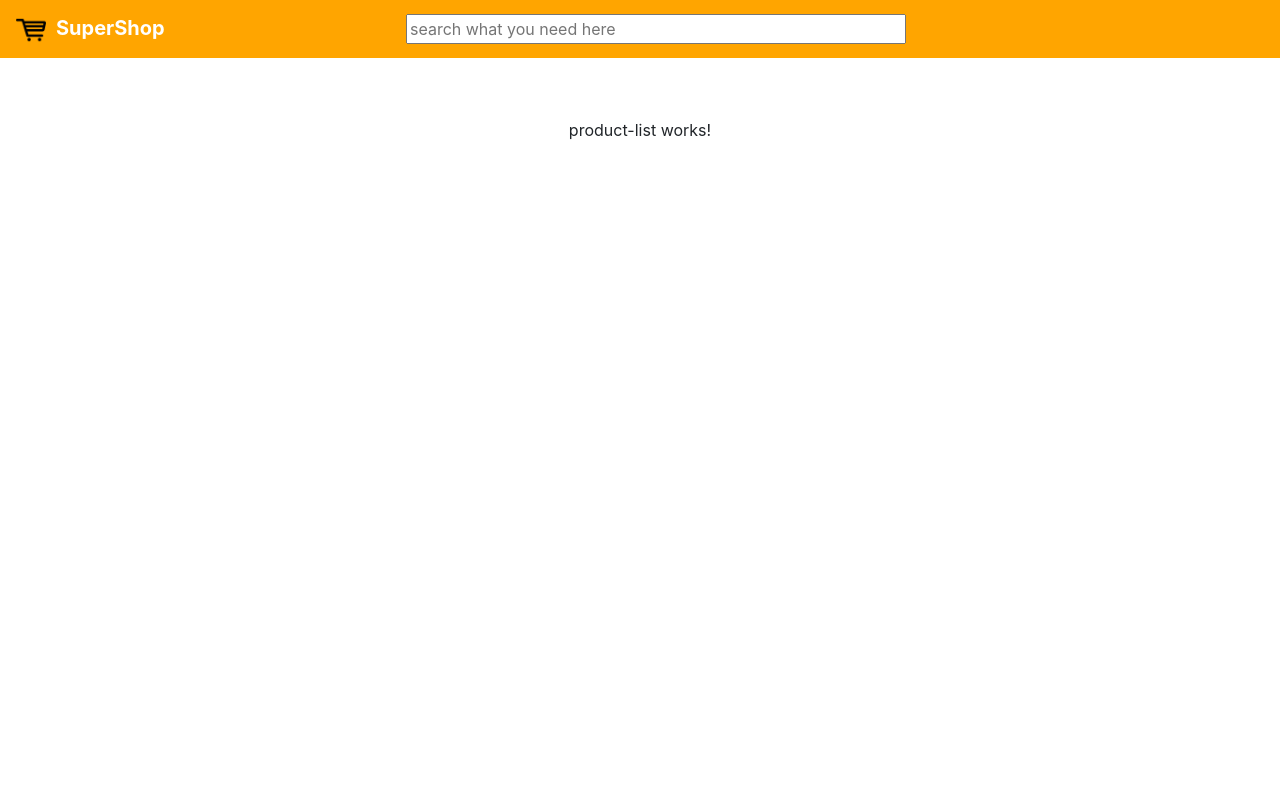
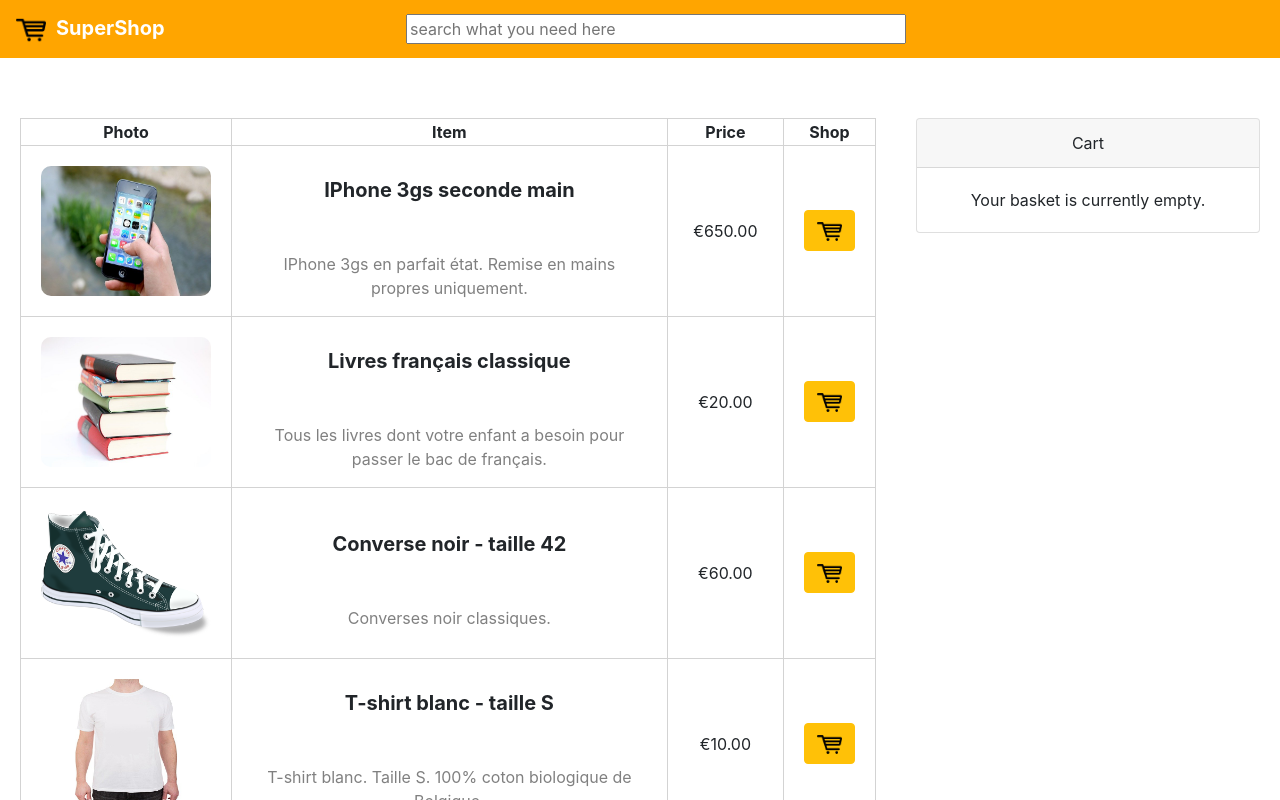
Before and after one commit to Alexisimonian/simpleAngularShop, an Angular app: page /products in a window 1280 px wide. Shown: the top 800 px of the page. Built offline with nearby package versions, Linux system fonts and the light colour scheme.

Commit message:
product list and begining cart

```diff
--- /dev/null
+++ b/src/app/products/cart.ts
@@ -0,0 +1,5 @@
+export interface ICart {
+  productName: string;
+  price: number;
+  quantity: number;
+}
--- a/src/app/products/product-list.component.css
+++ b/src/app/products/product-list.component.css
@@ -0,0 +1,49 @@
+.layout {
+  width: 100vw;
+  text-align: center;
+  transform: translate(0, -20px);
+}
+
+.layout td {
+  padding: 20px;
+}
+
+.shopping-cart {
+  vertical-align: top;
+}
+
+.item-img {
+  width: 190px;
+}
+
+.item-img img {
+  border-radius: 10px;
+}
+
+.product-list {
+  width: 70vw;
+}
+
+.product-list-table {
+  width: 100%;
+}
+
+.product-list-table td,
+.product-list-table th {
+  border: 1px solid lightgray;
+}
+
+.product-list-table tr:hover {
+  background-color: antiquewhite;
+}
+
+.product-title {
+  font-size: 1.25em;
+  font-weight: bold;
+  transform: translate(0, -17px);
+}
+
+.product-description {
+  transform: translate(0, 30px);
+  color: gray;
+}
--- a/src/app/products/product-list.component.html
+++ b/src/app/products/product-list.component.html
@@ -1 +1,67 @@
-<p>product-list works!</p>
+<table class="layout">
+  <tr>
+    <td class="product-list">
+      <table class="product-list-table" *ngIf="products">
+        <thead>
+          <th>Photo</th>
+          <th>Item</th>
+          <th>Price</th>
+          <th>Shop</th>
+        </thead>
+        <tr *ngFor="let product of products">
+          <td class="item-img">
+            <img
+              [src]="product.imageURL"
+              [alt]="product.productName"
+              [title]="product.productName"
+              [style.width.px]="170"
+              [style.height.px]="130"
+            />
+          </td>
+          <td>
+            <div class="product-title">{{ product.productName }}</div>
+            <div class="product-description">{{ product.description }}</div>
+          </td>
+          <td>{{ product.price | currency: "EUR":"symbol":"1.2-2" }}</td>
+          <td>
+            <button
+              class="btn btn-warning"
+              (click)="buyItem(product.productName, product.price)"
+            >
+              <img
+                src="assets/images/cartlogo.png"
+                alt="buy item"
+                title="buy item"
+                width="25"
+              />
+            </button>
+          </td>
+        </tr>
+      </table>
+    </td>
+    <td class="shopping-cart">
+      <div class="card" id="empty-cart" *ngIf="cart.length === 0">
+        <div class="card-header">Cart</div>
+        <div class="card-body">Your basket is currently empty.</div>
+      </div>
+      <div class="card" id="filled-cart" *ngIf="cart.length > 0">
+        <div class="card-header">Cart</div>
+        <div class="card-body" id="filled-cart-body">
+          <ul class="list-group list-group" *ngFor="let cartItem of cart">
+            <li class="list-group-item">
+              <table>
+                <tr>
+                  <td>{{ cartItem.productName }}</td>
+                  <td>
+                    {{ cartItem.price | currency: "EUR":"symbol":"1.2-2" }}
+                  </td>
+                  <td>{{ cartItem.quantity }}</td>
+                </tr>
+              </table>
+            </li>
+          </ul>
+        </div>
+      </div>
+    </td>
+  </tr>
+</table>
--- a/src/app/products/product-list.component.ts
+++ b/src/app/products/product-list.component.ts
@@ -1,13 +1,30 @@
 import { Component, OnInit } from '@angular/core';
 import { ProductService } from './product.service';
 import { IProduct } from './product';
+import { ICart } from './cart';
 
 @Component({
   templateUrl: './product-list.component.html',
   styleUrls: ['./product-list.component.css'],
 })
 export class ProductListComponent implements OnInit {
-  constructor() {}
+  products: IProduct[] = [];
+  cart: ICart[] = [];
+  errorMessage: string = '';
 
-  ngOnInit(): void {}
+  constructor(private productService: ProductService) {}
+
+  ngOnInit(): void {
+    this.productService.getProducts().subscribe({
+      next: (product) => {
+        this.products = product;
+        console.log('here');
+      },
+      error: (err) => (this.errorMessage = err),
+    });
+  }
+
+  buyItem(name: string, price: number): void {
+    this.cart.push({ productName: name, price: price, quantity: 1 });
+  }
 }
--- a/src/app/products/product.service.ts
+++ b/src/app/products/product.service.ts
@@ -9,7 +9,7 @@
   providedIn: 'root',
 })
 export class ProductService {
-  private productUrl = 'api/products/products.json';
+  private productUrl = 'assets/products/products.json';
 
   constructor(private http: HttpClient) {}
 
--- a/src/app/home/api/products/products.json
+++ b/src/assets/products/products.json
@@ -1,15 +1,15 @@
 [
   {
     "productId":1,
-    "productName": "Iphone 3gs seconde main",
+    "productName": "IPhone 3gs seconde main",
     "price": 650,
     "category": "electonique",
-    "description": "Iphone 3gs en parfait état. Remise en mains propres uniquement.",
+    "description": "IPhone 3gs en parfait état. Remise en mains propres uniquement.",
     "imageURL": "assets/images/phone.jpg"
   },
   {
     "productId":2,
-    "productName": "Livres français classiques",
+    "productName": "Livres français classique",
     "price": 20,
     "category": "livres",
     "description": "Tous les livres dont votre enfant a besoin pour passer le bac de français.",
@@ -49,15 +49,15 @@
   },
   {
     "productId":7,
-    "productName": "Imac",
+    "productName": "IMac",
     "price": 1500,
     "category": "electonique",
     "description": "Imac neuf dernière génération.",
-    "imageURL": "assets/computer.jpg"
+    "imageURL": "assets/images/computer.jpg"
   },
   {
     "productId":8,
-    "productName": "Collections de vieux livres",
+    "productName": "Collection de vieux livres",
     "price": 0.95,
     "category": "livres",
     "description": "Collection de vieux livres. Idéale pour décoration.",
```
